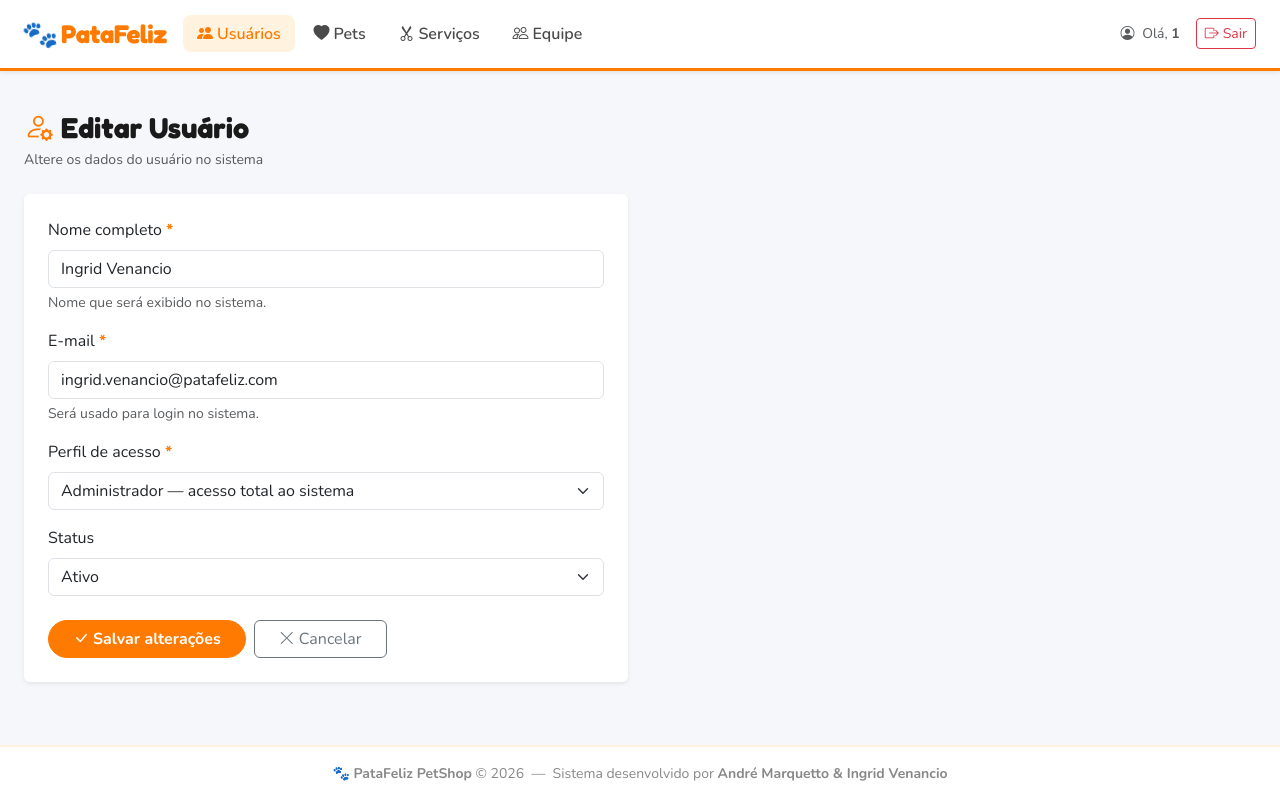
After one commit to amarquetto/T1-PythonDB, a Flask app: page /usuarios/editar/1 in a window 1280 px wide. The commit adds this page. Run offline with Flask 3, Linux system fonts and the light colour scheme; the visitor is signed in with stand-in values (Sample User, id 1).

Commit message:
Implementação de editar e excluir usuários e funções

```diff
--- a/app.py
+++ b/app.py
@@ -209,6 +209,107 @@ def cadastrar_funcoes():
     )
 
 
+@app.route('/usuarios/excluir-funcao/<int:funcao_id>', methods=['POST'])
+@login_required
+def excluir_funcao(funcao_id):
+    """Remove uma função cadastrada pelo ID."""
+    global funcoes
+    funcao = next((f for f in funcoes if f['id'] == funcao_id), None)
+    if funcao:
+        funcoes = [f for f in funcoes if f['id'] != funcao_id]
+        flash(f'Função "{funcao["nome"]}" excluída com sucesso!', 'success')
+    else:
+        flash('Função não encontrada.', 'danger')
+    return redirect(url_for('listar_funcoes'))
+
+
+@app.route('/usuarios/editar-funcao/<int:funcao_id>', methods=['GET', 'POST'])
+@login_required
+def editar_funcao(funcao_id):
+    """
+    GET  → exibe o formulário preenchido com os dados da função.
+    POST → valida e atualiza a função em memória.
+    """
+    funcao = next((f for f in funcoes if f['id'] == funcao_id), None)
+    if not funcao:
+        flash('Função não encontrada.', 'danger')
+        return redirect(url_for('listar_funcoes'))
+
+    if request.method == 'POST':
+        nome_funcao = request.form.get('nome_funcao', '').strip()
+        status      = request.form.get('status_funcao', '').strip()
+        descricao   = request.form.get('descricao_funcao', '').strip()
+        permissoes  = request.form.getlist('permissoes')
+
+        if not nome_funcao:
+            flash('Informe o nome da função.', 'danger')
+        elif len(nome_funcao) > 120:
+            flash('O nome da função pode ter no máximo 120 caracteres.', 'danger')
+        elif status not in ('ativo', 'inativo'):
+            flash('Selecione se a função ficará ativa ou inativa.', 'danger')
+        elif not descricao:
+            flash('Informe a descrição com as responsabilidades da função.', 'danger')
+        else:
+            chaves_validas = {p['key'] for p in PERMISSOES_CATALOGO}
+            funcao['nome']      = nome_funcao
+            funcao['status']    = status
+            funcao['descricao'] = descricao
+            funcao['permissoes'] = [k for k in permissoes if k in chaves_validas]
+            flash(f'Função "{nome_funcao}" atualizada com sucesso!', 'success')
+            return redirect(url_for('listar_funcoes'))
+
+    return render_template(
+        'usuarios/editar_funcao.html',
+        funcao=funcao,
+        permissoes_catalogo=PERMISSOES_CATALOGO,
+    )
+
+
+@app.route('/usuarios/excluir/<int:usuario_id>', methods=['POST'])
+@login_required
+def excluir_usuario(usuario_id):
+    """Remove um usuário pelo ID."""
+    global usuarios
+    usuario = next((u for u in usuarios if u['id'] == usuario_id), None)
+    if usuario:
+        usuarios = [u for u in usuarios if u['id'] != usuario_id]
+        flash(f'Usuário "{usuario["nome"]}" excluído com sucesso!', 'success')
+    else:
+        flash('Usuário não encontrado.', 'danger')
+    return redirect(url_for('listar_usuarios'))
+
+
+@app.route('/usuarios/editar/<int:usuario_id>', methods=['GET', 'POST'])
+@login_required
+def editar_usuario(usuario_id):
+    """
+    GET  → exibe o formulário preenchido com os dados do usuário.
+    POST → valida e atualiza o usuário em memória.
+    """
+    usuario = next((u for u in usuarios if u['id'] == usuario_id), None)
+    if not usuario:
+        flash('Usuário não encontrado.', 'danger')
+        return redirect(url_for('listar_usuarios'))
+
+    if request.method == 'POST':
+        nome   = request.form.get('nome', '').strip()
+        email  = request.form.get('email', '').strip()
+        perfil = request.form.get('perfil', '').strip()
+        ativo  = request.form.get('ativo', '').strip()
+
+        if not nome or not email or not perfil:
+            flash('Preencha todos os campos obrigatórios.', 'danger')
+        else:
+            usuario['nome']   = nome
+            usuario['email']  = email
+            usuario['perfil'] = perfil
+            usuario['ativo']  = ativo if ativo in ('Sim', 'Não') else 'Sim'
+            flash(f'Usuário "{nome}" atualizado com sucesso!', 'success')
+            return redirect(url_for('listar_usuarios'))
+
+    return render_template('usuarios/editar_usuario.html', usuario=usuario)
+
+
 @app.route('/usuarios/inserir', methods=['GET', 'POST'])
 @login_required
 def inserir_usuario():
--- /dev/null
+++ b/templates/usuarios/editar_usuario.html
@@ -0,0 +1,87 @@
+{% extends 'base.html' %}
+{% block titulo %}Editar Usuário — PataFeliz{% endblock %}
+
+{% block conteudo %}
+
+<div class="mb-4">
+  <h1 class="pagina-titulo mb-1">
+    <i class="bi bi-person-gear me-2 text-laranja"></i>Editar Usuário
+  </h1>
+  <p class="text-muted small mb-0">Altere os dados do usuário no sistema</p>
+</div>
+
+<div class="row">
+  <div class="col-md-8 col-lg-6">
+    <div class="card shadow-sm border-0">
+      <div class="card-body p-4">
+
+        <form method="POST" action="{{ url_for('editar_usuario', usuario_id=usuario.id) }}" novalidate>
+
+          <div class="mb-3">
+            <label for="nome" class="form-label">
+              Nome completo <span class="texto-obrigatorio">*</span>
+            </label>
+            <input
+              type="text"
+              class="form-control"
+              id="nome"
+              name="nome"
+              value="{{ usuario.nome }}"
+              placeholder="Ex.: Ana Paula Ferreira"
+              required
+              maxlength="100"
+            />
+            <div class="form-text">Nome que será exibido no sistema.</div>
+          </div>
+
+          <div class="mb-3">
+            <label for="email" class="form-label">
+              E-mail <span class="texto-obrigatorio">*</span>
+            </label>
+            <input
+              type="email"
+              class="form-control"
+              id="email"
+              name="email"
+              value="{{ usuario.email }}"
+              placeholder="Ex.: ana@patafeliz.com"
+              required
+            />
+            <div class="form-text">Será usado para login no sistema.</div>
+          </div>
+
+          <div class="mb-3">
+            <label for="perfil" class="form-label">
+              Perfil de acesso <span class="texto-obrigatorio">*</span>
+            </label>
+            <select class="form-select" id="perfil" name="perfil" required>
+              <option value="Administrador" {% if usuario.perfil == 'Administrador' %}selected{% endif %}>Administrador — acesso total ao sistema</option>
+              <option value="Veterinário"   {% if usuario.perfil == 'Veterinário'   %}selected{% endif %}>Veterinário — acesso a prontuários e consultas</option>
+              <option value="Atendente"     {% if usuario.perfil == 'Atendente'     %}selected{% endif %}>Atendente — agendamentos e atendimento ao cliente</option>
+            </select>
+          </div>
+
+          <div class="mb-4">
+            <label for="ativo" class="form-label">Status</label>
+            <select class="form-select" id="ativo" name="ativo">
+              <option value="Sim" {% if usuario.ativo == 'Sim' %}selected{% endif %}>Ativo</option>
+              <option value="Não" {% if usuario.ativo == 'Não' %}selected{% endif %}>Inativo</option>
+            </select>
+          </div>
+
+          <div class="d-flex gap-2">
+            <button type="submit" class="btn btn-laranja px-4">
+              <i class="bi bi-check-lg me-1"></i>Salvar alterações
+            </button>
+            <a href="{{ url_for('listar_usuarios') }}" class="btn btn-outline-secondary px-4">
+              <i class="bi bi-x-lg me-1"></i>Cancelar
+            </a>
+          </div>
+
+        </form>
+      </div>
+    </div>
+  </div>
+</div>
+
+{% endblock %}
```
Also changed, not shown: requirements.txt (+8 -2 lines), templates/usuarios/editar_funcao.html (added, +84 -0 lines), templates/usuarios/listar_funcoes.html (+16 -1 lines), templates/usuarios/listar_usuarios.html (+11 -8 lines).
